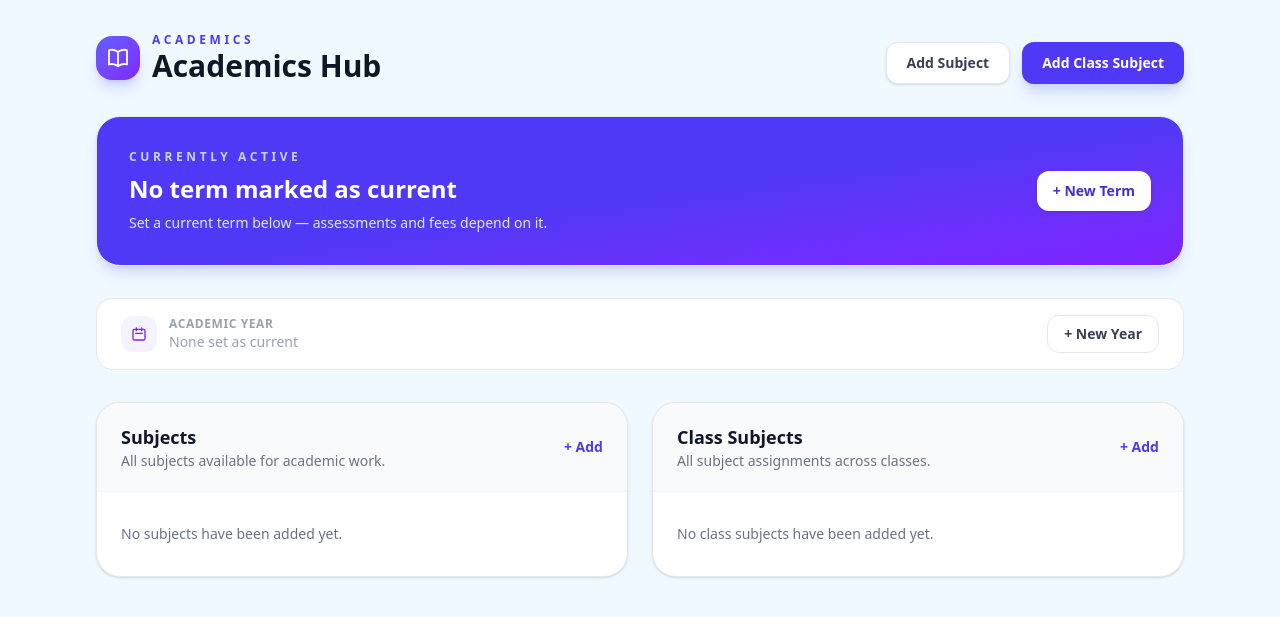
After one commit to johnston-kweku/edutrack, a Django app: template academics/templates/academics/academics_hub.html in a window 1280 px wide. The commit adds this page. Shown: the top 617 px of the page. Run offline with Django 5.2, Linux system fonts and the light colour scheme; the template is opened without the code that fills it, so the values that code supplies are empty.

Commit message:
feat(academics): add term/academic year management, redesign hub- Add TermForm and AcademicYearForm with cross-field validation  (AcademicYear enforces end_year = start_year + 1)- Add create/edit views for Term and AcademicYear, scoped to ADMIN- Add academic_year_form.html and term_form.html templates- Redesign academics_hub.html:  - Surface current term/academic year prominently at the top  - Fix missing Unassigned state for ClassSubject with no teacher  - Add scroll containment to Subjects/ClassSubjects panels  - New indigo/violet visual identity, distinct from finances pagefix(finances): move overpayment validation from model.save() toFeePaymentForm.clean()- Previous check only compared amount_tendered against fee.amount,  missing prior payments entirely (allowed overpayment + payment  after balance already cleared)- New check sums previous_payments + amount_tendered against  fee.amount, correctly blocking both cases- Validation now surfaces as a form error instead of an unhandled  ValidationError crashing to a 500 page

```diff
--- /dev/null
+++ b/academics/templates/academics/academics_hub.html
@@ -0,0 +1,138 @@
+{% extends 'base.html' %}
+
+{% block title %}Academics{% endblock %}
+
+{% block content %}
+<div class="max-w-6xl mx-auto px-4 sm:px-6 lg:px-8 py-8 space-y-8">
+
+    <!-- Header -->
+    <div class="flex flex-col gap-4 lg:flex-row lg:items-end lg:justify-between">
+        <div class="flex items-center gap-3">
+            <div class="w-11 h-11 rounded-2xl bg-linear-to-br from-indigo-500 to-violet-600 flex items-center justify-center shadow-lg shadow-indigo-500/25">
+                <svg xmlns="http://www.w3.org/2000/svg" class="h-6 w-6 text-white" fill="none" viewBox="0 0 24 24" stroke="currentColor" stroke-width="1.8">
+                    <path stroke-linecap="round" stroke-linejoin="round" d="M12 6.042A8.967 8.967 0 006 3.75c-1.052 0-2.062.18-3 .512v14.25A8.987 8.987 0 016 18c2.305 0 4.408.867 6 2.292m0-14.25a8.966 8.966 0 016-2.292c1.052 0 2.062.18 3 .512v14.25A8.987 8.987 0 0018 18a8.967 8.967 0 00-6 2.292m0-14.25v14.25" />
+                </svg>
+            </div>
+            <div>
+                <p class="text-xs font-semibold uppercase tracking-[0.3em] text-indigo-600">Academics</p>
+                <h1 class="text-3xl font-black text-gray-900">Academics Hub</h1>
+            </div>
+        </div>
+        <div class="flex flex-wrap gap-3">
+            <a href="{% url 'academics:add_subject' %}" class="inline-flex items-center justify-center gap-2 rounded-xl border border-gray-200 bg-white px-5 py-2.5 text-sm font-semibold text-gray-700 shadow-sm transition-all hover:bg-gray-50">
+                Add Subject
+            </a>
+            <a href="{% url 'academics:add_class_subject' %}" class="inline-flex items-center justify-center gap-2 rounded-xl bg-indigo-600 px-5 py-2.5 text-sm font-semibold text-white shadow-lg shadow-indigo-200 transition-all hover:bg-indigo-700">
+                Add Class Subject
+            </a>
+        </div>
+    </div>
+
+    <!-- Current term / year status -->
+    <div class="rounded-3xl border border-gray-200 bg-linear-to-br from-indigo-600 via-indigo-600 to-violet-600 p-6 sm:p-8 text-white shadow-lg shadow-indigo-500/20">
+        <div class="flex flex-col sm:flex-row sm:items-center sm:justify-between gap-6">
+            <div>
+                <p class="text-xs font-semibold uppercase tracking-[0.3em] text-indigo-200">Currently Active</p>
+                {% if current_term %}
+                    <h2 class="mt-2 text-3xl font-black">Term {{ current_term.term }} · {{ current_term.academic_year }}</h2>
+                    <p class="mt-2 text-sm text-indigo-100">All assessments, fees, and records are scoped to this term.</p>
+                {% else %}
+                    <h2 class="mt-2 text-2xl font-black">No term marked as current</h2>
+                    <p class="mt-2 text-sm text-indigo-100">Set a current term below — assessments and fees depend on it.</p>
+                {% endif %}
+            </div>
+            <div class="flex gap-3 shrink-0">
+                {% if current_term %}
+                    <a href="{% url 'academics:edit_term' current_term.pk %}" class="inline-flex items-center justify-center gap-2 rounded-xl bg-white/15 hover:bg-white/25 backdrop-blur px-4 py-2.5 text-sm font-semibold text-white transition-all border border-white/20">
+                        Edit Term
+                    </a>
+                {% endif %}
+                <a href="{% url 'academics:add_term' %}" class="inline-flex items-center justify-center gap-2 rounded-xl bg-white px-4 py-2.5 text-sm font-semibold text-indigo-700 shadow-sm transition-all hover:bg-indigo-50">
+                    + New Term
+                </a>
+            </div>
+        </div>
+    </div>
+
+    <!-- Academic year strip -->
+    <div class="rounded-2xl border border-gray-200 bg-white px-6 py-4 flex flex-col sm:flex-row sm:items-center sm:justify-between gap-3">
+        <div class="flex items-center gap-3">
+            <div class="w-9 h-9 rounded-xl bg-violet-50 flex items-center justify-center shrink-0">
+                <svg class="w-4 h-4 text-violet-600" fill="none" stroke="currentColor" viewBox="0 0 24 24">
+                    <path stroke-linecap="round" stroke-linejoin="round" stroke-width="2" d="M8 7V3m8 4V3m-9 8h10M5 21h14a2 2 0 002-2V7a2 2 0 00-2-2H5a2 2 0 00-2 2v12a2 2 0 002 2z"/>
+                </svg>
+            </div>
+            <div>
+                <p class="text-xs font-semibold text-gray-400 uppercase tracking-wider">Academic Year</p>
+                {% if current_academic_year %}
+                    <p class="text-sm font-bold text-gray-900">{{ current_academic_year }}</p>
+                {% else %}
+                    <p class="text-sm font-medium text-gray-400">None set as current</p>
+                {% endif %}
+            </div>
+        </div>
+        <div class="flex gap-2">
+            {% if current_academic_year %}
+                <a href="{% url 'academics:edit_academic_year' current_academic_year.pk %}" class="inline-flex items-center rounded-xl border border-gray-200 bg-white px-4 py-2 text-sm font-semibold text-gray-700 transition-all hover:bg-gray-50">Edit</a>
+            {% endif %}
+            <a href="{% url 'academics:add_academic_year' %}" class="inline-flex items-center rounded-xl border border-gray-200 bg-white px-4 py-2 text-sm font-semibold text-gray-700 transition-all hover:bg-gray-50">+ New Year</a>
+        </div>
+    </div>
+
+    <!-- Subjects & Class Subjects -->
+    <div class="grid gap-6 xl:grid-cols-2">
+        <div class="rounded-3xl border border-gray-200 bg-white shadow-sm overflow-hidden">
+            <div class="border-b border-gray-100 bg-slate-50 px-6 py-5 flex items-center justify-between">
+                <div>
+                    <h2 class="text-lg font-semibold text-gray-900">Subjects</h2>
+                    <p class="text-sm text-gray-500">All subjects available for academic work.</p>
+                </div>
+                <a href="{% url 'academics:add_subject' %}" class="text-sm font-semibold text-indigo-600 hover:text-indigo-700">+ Add</a>
+            </div>
+            <div class="divide-y divide-gray-100 max-h-96 overflow-y-auto">
+                {% for subject in subjects %}
+                    <div class="flex items-center justify-between px-6 py-4">
+                        <div>
+                            <p class="font-semibold text-gray-900">{{ subject.name }}</p>
+                            <p class="text-sm text-gray-500">Subject record</p>
+                        </div>
+                        <a href="{% url 'academics:edit_subject' subject.pk %}" class="inline-flex items-center rounded-xl border border-gray-200 bg-white px-3 py-2 text-sm font-semibold text-gray-700 transition-all hover:bg-gray-50">Edit</a>
+                    </div>
+                {% empty %}
+                    <div class="px-6 py-8 text-sm text-gray-500">No subjects have been added yet.</div>
+                {% endfor %}
+            </div>
+        </div>
+
+        <div class="rounded-3xl border border-gray-200 bg-white shadow-sm overflow-hidden">
+            <div class="border-b border-gray-100 bg-slate-50 px-6 py-5 flex items-center justify-between">
+                <div>
+                    <h2 class="text-lg font-semibold text-gray-900">Class Subjects</h2>
+                    <p class="text-sm text-gray-500">All subject assignments across classes.</p>
+                </div>
+                <a href="{% url 'academics:add_class_subject' %}" class="text-sm font-semibold text-indigo-600 hover:text-indigo-700">+ Add</a>
+            </div>
+            <div class="divide-y divide-gray-100 max-h-96 overflow-y-auto">
+                {% for class_subject in class_subjects %}
+                    <div class="flex flex-col gap-2 px-6 py-4 sm:flex-row sm:items-center sm:justify-between">
+                        <div>
+                            <p class="font-semibold text-gray-900">{{ class_subject.subject.name }} · {{ class_subject.subject_class }}</p>
+                            <p class="text-sm text-gray-500">
+                                {% if class_subject.teacher %}
+                                    Teacher: {{ class_subject.teacher.full_name|default:class_subject.teacher.username }}
+                                {% else %}
+                                    <span class="text-amber-600">Unassigned</span>
+                                {% endif %}
+                            </p>
+                        </div>
+                        <a href="{% url 'academics:edit_class_subject' class_subject.pk %}" class="inline-flex items-center rounded-xl border border-gray-200 bg-white px-3 py-2 text-sm font-semibold text-gray-700 transition-all hover:bg-gray-50">Edit</a>
+                    </div>
+                {% empty %}
+                    <div class="px-6 py-8 text-sm text-gray-500">No class subjects have been added yet.</div>
+                {% endfor %}
+            </div>
+        </div>
+    </div>
+
+</div>
+{% endblock %}
--- a/academics/urls.py
+++ b/academics/urls.py
@@ -10,9 +10,13 @@ urlpatterns = [
     path('class/edit/<int:class_id>/', views.edit_class, name='edit_class'),
     path('teachers/list/', views.teachers_view, name='teachers_list'),
     path('parents/', views.parents_view, name='parents_list'),
-    path('academics/', views.academics_landing, name='academics_landing'),
+    path('academics/', views.academics_hub, name='academics_hub'),
     path('subject/add/', views.add_subject, name='add_subject'),
     path('subject/edit/<int:subject_id>/', views.edit_subject, name='edit_subject'),
     path('class-subject/add/', views.add_class_subject, name='add_class_subject'),
     path('class-subject/edit/<int:class_subject_id>/', views.edit_class_subject, name='edit_class_subject'),
+    path('academic-years/add/', views.add_academic_year, name='add_academic_year'),
+    path('academic-years/<int:pk>/edit/', views.edit_academic_year, name='edit_academic_year'),
+    path('terms/add/', views.add_term, name='add_term'),
+    path('terms/<int:pk>/edit/', views.edit_term, name='edit_term'),
 ]
--- a/static/css/output.css
+++ b/static/css/output.css
@@ -60,8 +60,12 @@
     --color-blue-700: oklch(48.8% 0.243 264.376);
     --color-blue-900: oklch(37.9% 0.146 265.522);
     --color-indigo-50: oklch(96.2% 0.018 272.314);
+    --color-indigo-100: oklch(93% 0.034 272.788);
+    --color-indigo-200: oklch(87% 0.065 274.039);
     --color-indigo-400: oklch(67.3% 0.182 276.935);
+    --color-indigo-500: oklch(58.5% 0.233 277.117);
     --color-indigo-600: oklch(51.1% 0.262 276.966);
+    --color-indigo-700: oklch(45.7% 0.24 277.023);
     --color-violet-50: oklch(96.9% 0.016 293.756);
     --color-violet-100: oklch(94.3% 0.029 294.588);
     --color-violet-200: oklch(89.4% 0.057 293.283);
@@ -96,6 +100,7 @@
     --container-xs: 20rem;
     --container-sm: 24rem;
     --container-md: 28rem;
+    --container-xl: 36rem;
     --container-2xl: 42rem;
     --container-3xl: 48rem;
     --container-4xl: 56rem;
@@ -596,6 +601,9 @@
   .h-screen {
     height: 100vh;
   }
+  .max-h-96 {
+    max-height: calc(var(--spacing) * 96);
+  }
   .min-h-40 {
     min-height: calc(var(--spacing) * 40);
   }
@@ -700,6 +708,9 @@
   }
   .max-w-sm {
     max-width: var(--container-sm);
+  }
+  .max-w-xl {
+    max-width: var(--container-xl);
   }
   .max-w-xs {
     max-width: var(--container-xs);
@@ -966,6 +977,9 @@
   .overflow-x-auto {
     overflow-x: auto;
   }
+  .overflow-y-auto {
+    overflow-y: auto;
+  }
   .rounded {
     border-radius: 0.25rem;
   }
@@ -1167,6 +1181,12 @@
   .border-white {
     border-color: var(--color-white);
   }
+  .border-white\/20 {
+    border-color: color-mix(in srgb, #fff 20%, transparent);
+    @supports (color: color-mix(in lab, red, red)) {
+      border-color: color-mix(in oklab, var(--color-white) 20%, transparent);
+    }
+  }
   .bg-amber-50 {
     background-color: var(--color-amber-50);
   }
@@ -1284,6 +1304,9 @@
   .bg-indigo-400 {
     background-color: var(--color-indigo-400);
   }
+  .bg-indigo-600 {
+    background-color: var(--color-indigo-600);
+  }
   .bg-orange-50 {
     background-color: var(--color-orange-50);
   }
@@ -1343,6 +1366,12 @@
   }
   .bg-white {
     background-color: var(--color-white);
+  }
+  .bg-white\/15 {
+    background-color: color-mix(in srgb, #fff 15%, transparent);
+    @supports (color: color-mix(in lab, red, red)) {
+      background-color: color-mix(in oklab, var(--color-white) 15%, transparent);
+    }
   }
   .bg-white\/20 {
     background-color: color-mix(in srgb, #fff 20%, transparent);
@@ -1411,6 +1440,14 @@
     --tw-gradient-from: var(--color-emerald-500);
     --tw-gradient-stops: var(--tw-gradient-via-stops, var(--tw-gradient-position), var(--tw-gradient-from) var(--tw-gradient-from-position), var(--tw-gradient-to) var(--tw-gradient-to-position));
   }
+  .from-indigo-500 {
+    --tw-gradient-from: var(--color-indigo-500);
+    --tw-gradient-stops: var(--tw-gradient-via-stops, var(--tw-gradient-position), var(--tw-gradient-from) var(--tw-gradient-from-position), var(--tw-gradient-to) var(--tw-gradient-to-position));
+  }
+  .from-indigo-600 {
+    --tw-gradient-from: var(--color-indigo-600);
+    --tw-gradient-stops: var(--tw-gradient-via-stops, var(--tw-gradient-position), var(--tw-gradient-from) var(--tw-gradient-from-position), var(--tw-gradient-to) var(--tw-gradient-to-position));
+  }
   .from-violet-500 {
     --tw-gradient-from: var(--color-violet-500);
     --tw-gradient-stops: var(--tw-gradient-via-stops, var(--tw-gradient-position), var(--tw-gradient-from) var(--tw-gradient-from-position), var(--tw-gradient-to) var(--tw-gradient-to-position));
@@ -1418,6 +1455,11 @@
   .from-violet-600 {
     --tw-gradient-from: var(--color-violet-600);
     --tw-gradient-stops: var(--tw-gradient-via-stops, var(--tw-gradient-position), var(--tw-gradient-from) var(--tw-gradient-from-position), var(--tw-gradient-to) var(--tw-gradient-to-position));
+  }
+  .via-indigo-600 {
+    --tw-gradient-via: var(--color-indigo-600);
+    --tw-gradient-via-stops: var(--tw-gradient-position), var(--tw-gradient-from) var(--tw-gradient-from-position), var(--tw-gradient-via) var(--tw-gradient-via-position), var(--tw-gradient-to) var(--tw-gradient-to-position);
+    --tw-gradient-stops: var(--tw-gradient-via-stops);
   }
   .via-white {
     --tw-gradient-via: var(--color-white);
@@ -1456,6 +1498,10 @@
     --tw-gradient-to: var(--color-teal-600);
     --tw-gradient-stops: var(--tw-gradient-via-stops, var(--tw-gradient-position), var(--tw-gradient-from) var(--tw-gradient-from-position), var(--tw-gradient-to) var(--tw-gradient-to-position));
   }
+  .to-violet-600 {
+    --tw-gradient-to: var(--color-violet-600);
+    --tw-gradient-stops: var(--tw-gradient-via-stops, var(--tw-gradient-position), var(--tw-gradient-from) var(--tw-gradient-from-position), var(--tw-gradient-to) var(--tw-gradient-to-position));
+  }
   .to-white {
     --tw-gradient-to: var(--color-white);
     --tw-gradient-stops: var(--tw-gradient-via-stops, var(--tw-gradient-position), var(--tw-gradient-from) var(--tw-gradient-from-position), var(--tw-gradient-to) var(--tw-gradient-to-position));
@@ -1853,8 +1899,17 @@
   .text-green-700 {
     color: var(--color-green-700);
   }
+  .text-indigo-100 {
+    color: var(--color-indigo-100);
+  }
+  .text-indigo-200 {
+    color: var(--color-indigo-200);
+  }
   .text-indigo-600 {
     color: var(--color-indigo-600);
+  }
+  .text-indigo-700 {
+    color: var(--color-indigo-700);
   }
   .text-orange-500 {
     color: var(--color-orange-500);
@@ -2031,6 +2086,24 @@
       --tw-shadow-color: color-mix(in oklab, color-mix(in oklab, var(--color-emerald-600) 25%, transparent) var(--tw-shadow-alpha), transparent);
     }
   }
+  .shadow-indigo-200 {
+    --tw-shadow-color: oklch(87% 0.065 274.039);
+    @supports (color: color-mix(in lab, red, red)) {
+      --tw-shadow-color: color-mix(in oklab, var(--color-indigo-200) var(--tw-shadow-alpha), transparent);
+    }
+  }
+  .shadow-indigo-500\/20 {
+    --tw-shadow-color: color-mix(in srgb, oklch(58.5% 0.233 277.117) 20%, transparent);
+    @supports (color: color-mix(in lab, red, red)) {
+      --tw-shadow-color: color-mix(in oklab, color-mix(in oklab, var(--color-indigo-500) 20%, transparent) var(--tw-shadow-alpha), transparent);
+    }
+  }
+  .shadow-indigo-500\/25 {
+    --tw-shadow-color: color-mix(in srgb, oklch(58.5% 0.233 277.117) 25%, transparent);
+    @supports (color: color-mix(in lab, red, red)) {
+      --tw-shadow-color: color-mix(in oklab, color-mix(in oklab, var(--color-indigo-500) 25%, transparent) var(--tw-shadow-alpha), transparent);
+    }
+  }
   .shadow-violet-600\/20 {
     --tw-shadow-color: color-mix(in srgb, oklch(54.1% 0.281 293.009) 20%, transparent);
     @supports (color: color-mix(in lab, red, red)) {
@@ -2070,6 +2143,11 @@
   }
   .filter {
     filter: var(--tw-blur,) var(--tw-brightness,) var(--tw-contrast,) var(--tw-grayscale,) var(--tw-hue-rotate,) var(--tw-invert,) var(--tw-saturate,) var(--tw-sepia,) var(--tw-drop-shadow,);
+  }
+  .backdrop-blur {
+    --tw-backdrop-blur: blur(8px);
+    -webkit-backdrop-filter: var(--tw-backdrop-blur,) var(--tw-backdrop-brightness,) var(--tw-backdrop-contrast,) var(--tw-backdrop-grayscale,) var(--tw-backdrop-hue-rotate,) var(--tw-backdrop-invert,) var(--tw-backdrop-opacity,) var(--tw-backdrop-saturate,) var(--tw-backdrop-sepia,);
+    backdrop-filter: var(--tw-backdrop-blur,) var(--tw-backdrop-brightness,) var(--tw-backdrop-contrast,) var(--tw-backdrop-grayscale,) var(--tw-backdrop-hue-rotate,) var(--tw-backdrop-invert,) var(--tw-backdrop-opacity,) var(--tw-backdrop-saturate,) var(--tw-backdrop-sepia,);
   }
   .backdrop-blur-md {
     --tw-backdrop-blur: blur(var(--blur-md));
@@ -2527,6 +2605,13 @@
       }
     }
   }
+  .hover\:bg-indigo-700 {
+    &:hover {
+      @media (hover: hover) {
+        background-color: var(--color-indigo-700);
+      }
+    }
+  }
   .hover\:bg-red-100 {
     &:hover {
       @media (hover: hover) {
@@ -2572,6 +2657,16 @@
       }
     }
   }
+  .hover\:bg-white\/25 {
+    &:hover {
+      @media (hover: hover) {
+        background-color: color-mix(in srgb, #fff 25%, transparent);
+        @supports (color: color-mix(in lab, red, red)) {
+          background-color: color-mix(in oklab, var(--color-white) 25%, transparent);
+        }
+      }
+    }
+  }
   .hover\:text-amber-600 {
     &:hover {
       @media (hover: hover) {
@@ -2618,6 +2713,13 @@
     &:hover {
       @media (hover: hover) {
         color: var(--color-indigo-600);
+      }
+    }
+  }
+  .hover\:text-indigo-700 {
+    &:hover {
+      @media (hover: hover) {
+        color: var(--color-indigo-700);
       }
     }
   }
```
Also changed, not shown: academics/forms.py (+26 -1 lines), academics/templates/academics/academic_year_form.html (added, +49 -0 lines), academics/templates/academics/academics_landing.html (deleted, +0 -104 lines), academics/templates/academics/term_form.html (added, +49 -0 lines), academics/views.py (+63 -11 lines), templates/sidebar.html (+1 -1 lines).
